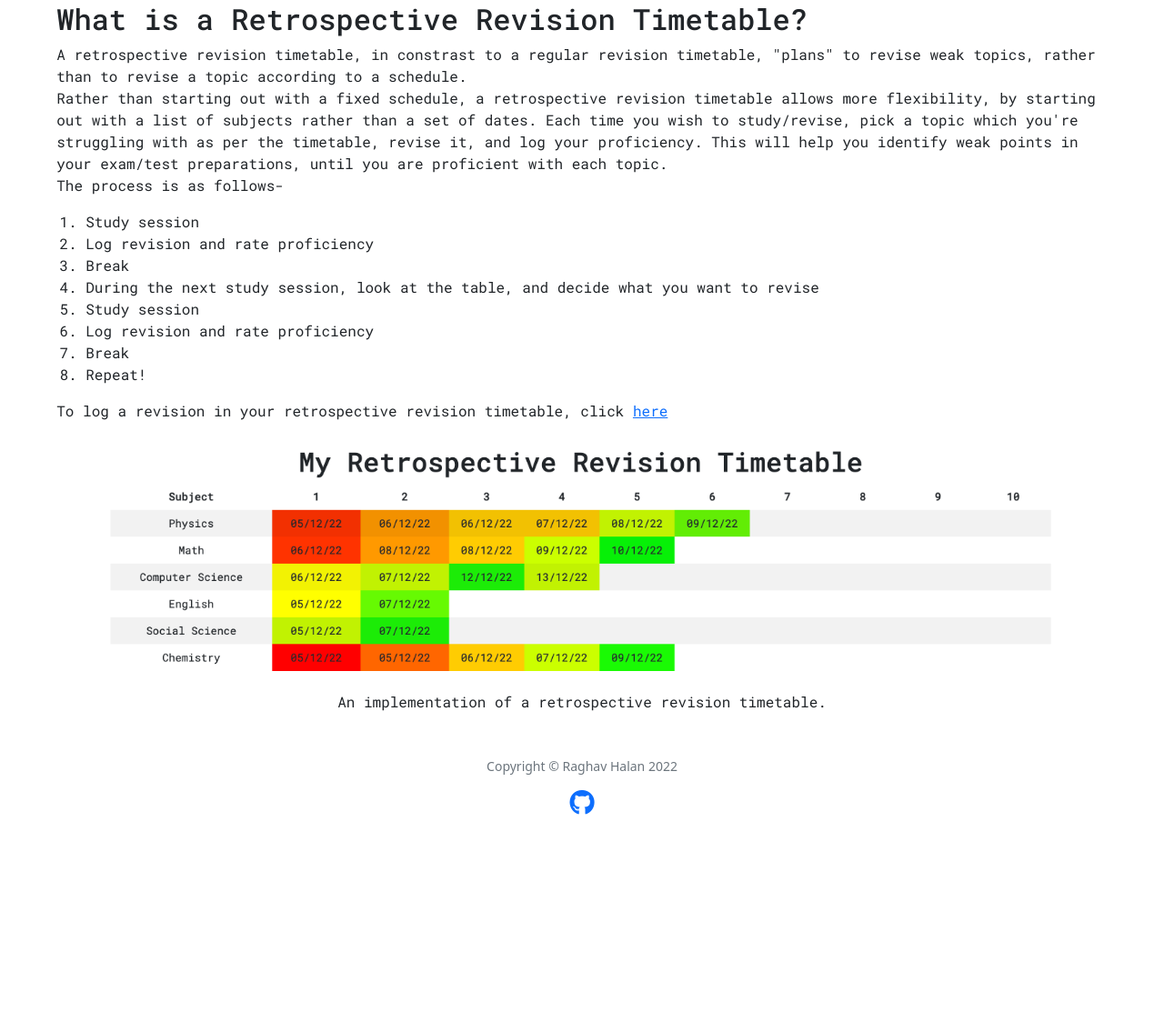
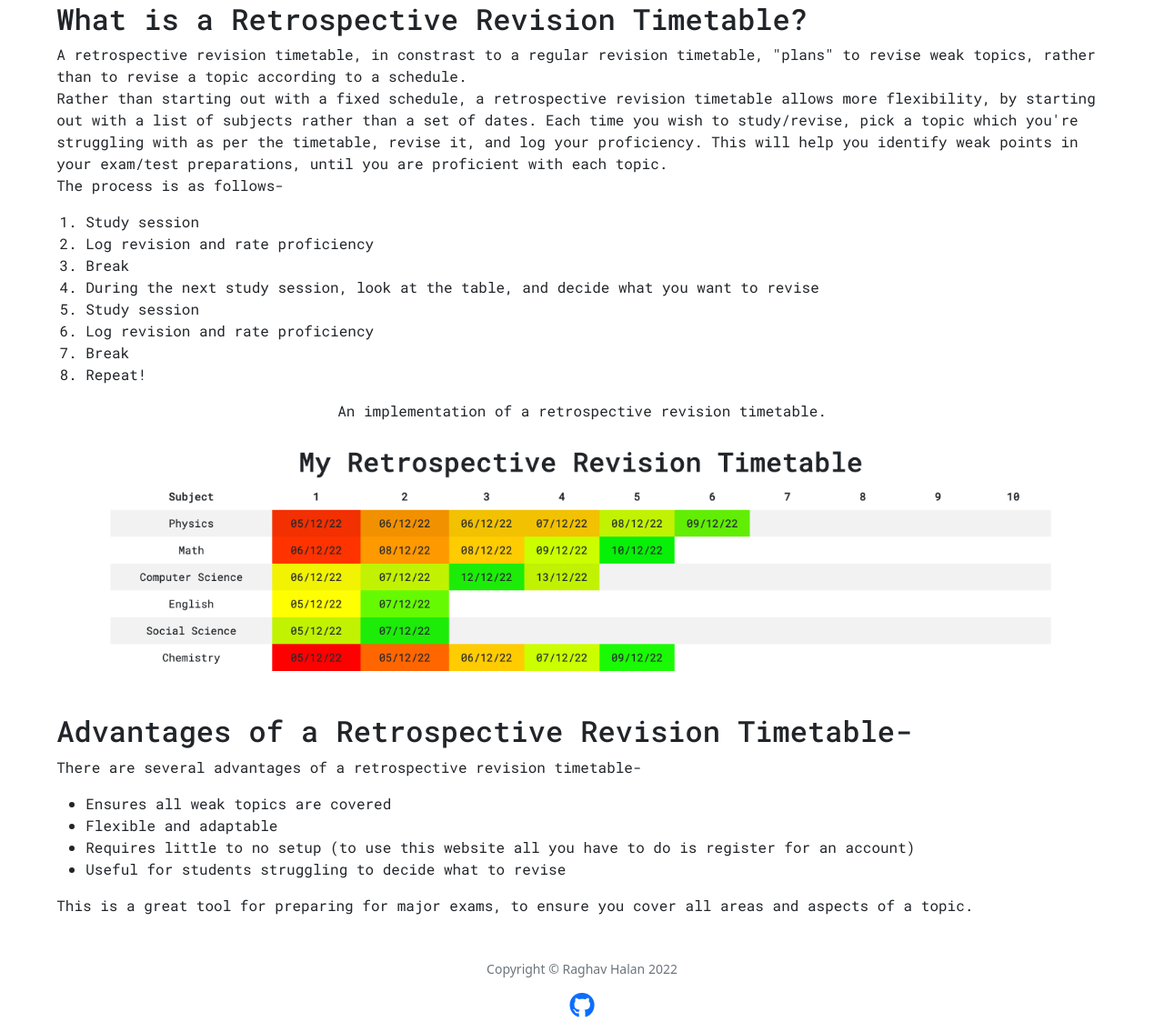
Before and after one commit to agentblack-6000/retro50, a Flask app: page /about in a window 1280 px wide. Shown: the part 178-1313 px from the top of the page at 91% size. Before the commit the page ends 1074 px from the top, so only its background shows below. Run offline with Flask 2, Linux system fonts and the light colour scheme; a user stored in the database is signed in; some libraries are stand-ins or nearby versions.

Commit message:
Update about page

```diff
--- a/app.py
+++ b/app.py
@@ -165,7 +165,6 @@ def index():
 
 
 @app.route("/about")
-@login_required
 def about():
     # Returns the about page
     return render_template("about.html")
--- a/templates/about.html
+++ b/templates/about.html
@@ -30,11 +30,27 @@
                 <li>Repeat!</li>
             </ol>
 
-            To log a revision in your retrospective revision timetable, click <a href="/log">here</a>
             <figure class="about">
+                <figcaption>An implementation of a retrospective revision timetable.</figcaption>
                 <img class="about-img" src="static/images/retro_1.png" alt="retrospective revision timetable">
-                <figcaption>An implementation of a retrospective revision timetable.</figcaption>
             </figure>
+
+        </p>
+    </section>
+
+    <section class="about-text">
+        <h2>Advantages of a Retrospective Revision Timetable-</h2>
+        <p>
+            There are several advantages of a retrospective revision timetable-
+            <ul>
+                <li>Ensures all weak topics are covered</li>
+                <li>Flexible and adaptable</li>
+                <li>Requires little to no setup (to use this website all you have to do is register for an account)</li>
+                <li>Useful for students struggling to decide what to revise</li>
+            </ul>
+
+            This is a great tool for preparing for major exams, to ensure you cover all areas and aspects of
+            a topic.
 
         </p>
     </section>
--- a/templates/index.html
+++ b/templates/index.html
@@ -9,7 +9,7 @@
         <table class="table table-striped table-borderless">
             <thead>
                     <!-- Dynamically numbers revisions from one to REVISION_SESSION_COUNT -->
-                    <th>Subject</th>
+                    <th>Subject / Topic</th>
                     {% for i in range(REVISION_SESSION_COUNT) %}
                         <th>{{ i + 1 }}</th>
                     {% endfor %}
--- a/templates/layout.html
+++ b/templates/layout.html
@@ -50,6 +50,10 @@
                             <a class="nav-link" href="/logout">Log Out</a>
                         </div>
                     {% else %}
+                        <div class="navbar-nav me-auto">
+                            <a class="nav-link" href="/about">About</a>
+                        </div>
+
                         <div class="navbar-nav ms-auto mt-2">
                            <a class="nav-link" href="/register">Register</a>
                             <a class="nav-link" href="/login">Log In</a>
```
